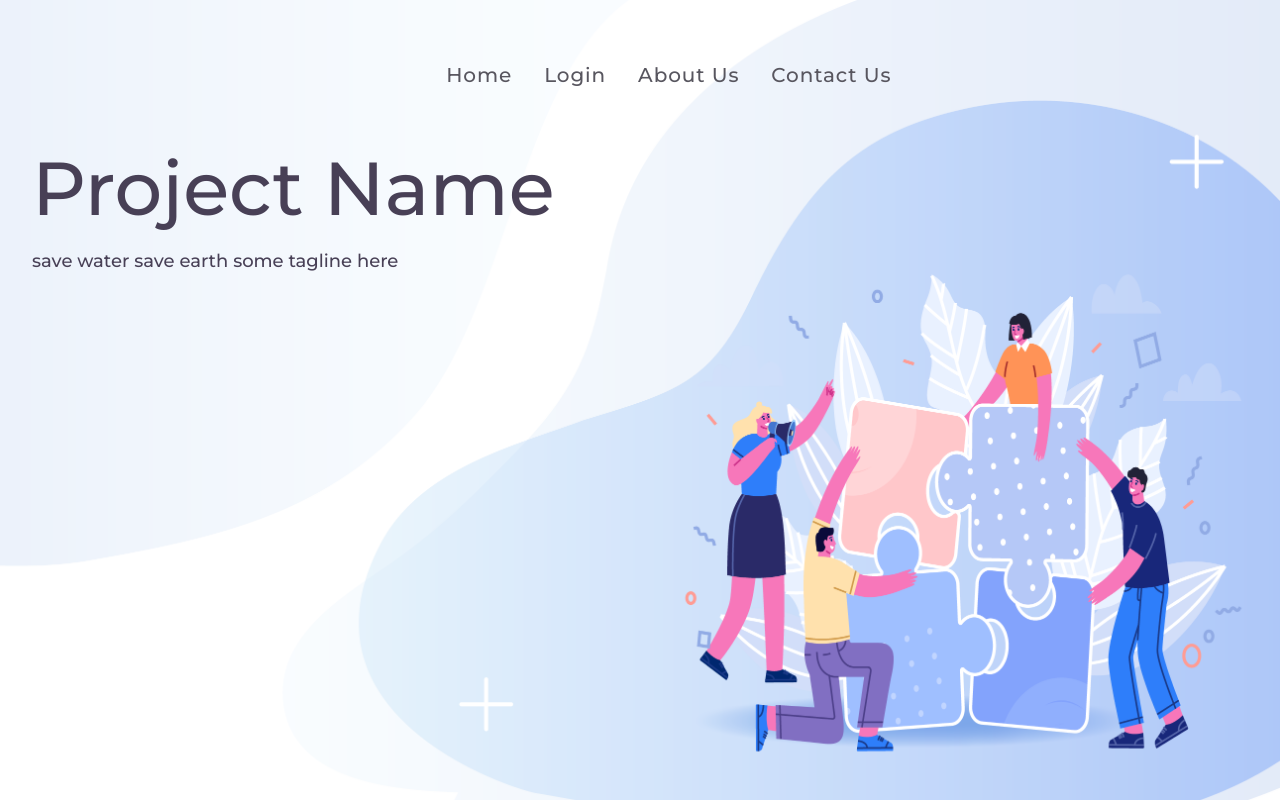
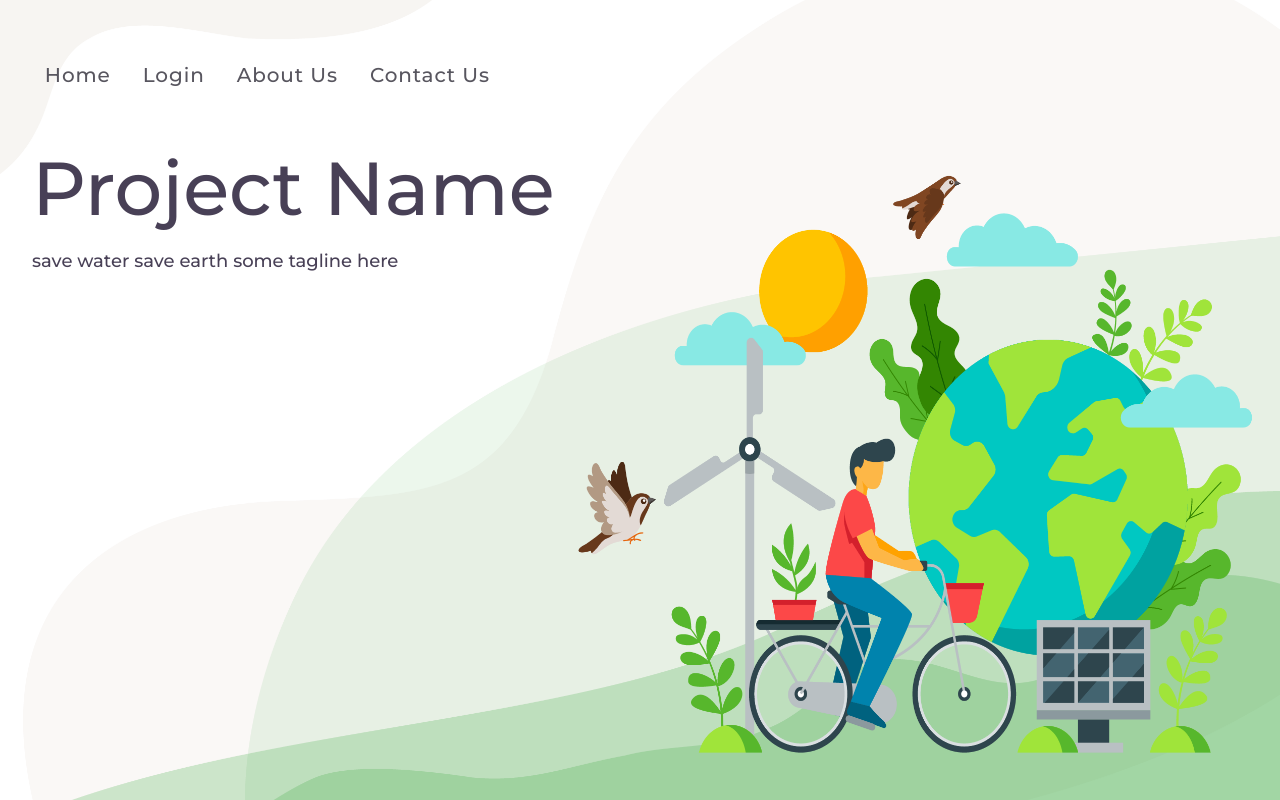
Before and after one commit to TijilM/GreenLight, a React (Create React App) app in the folder frontend/: page / in a window 1280 px wide. Shown: the top 800 px of the page. Built offline with nearby package versions, Linux system fonts and the light colour scheme.

Commit message:
working on landing page

```diff
--- a/frontend/src/pages/landing/Style/heading.module.css
+++ b/frontend/src/pages/landing/Style/heading.module.css
@@ -4,8 +4,8 @@
   background-size: cover;
   background-position: center;
   background-repeat: no-repeat;
-  background-image: url("../Assets/blue2.png");
-  min-height: 100vh;
+  background-image: url("../Assets/green.png");
+  height: 100vh;
 }
 
 .heading {
--- a/frontend/src/pages/landing/Style/navbar.module.css
+++ b/frontend/src/pages/landing/Style/navbar.module.css
@@ -24,7 +24,7 @@
     height: max(50px, 8vw);
     background-color: transparent;
     display: flex;
-    justify-content: center;
+    justify-content: left;
     z-index: 1;
     width: 100%;
 }
```
Also changed, not shown: frontend/src/pages/landing/Assets/bg.png (deleted), frontend/src/pages/landing/Assets/green.png (added).
